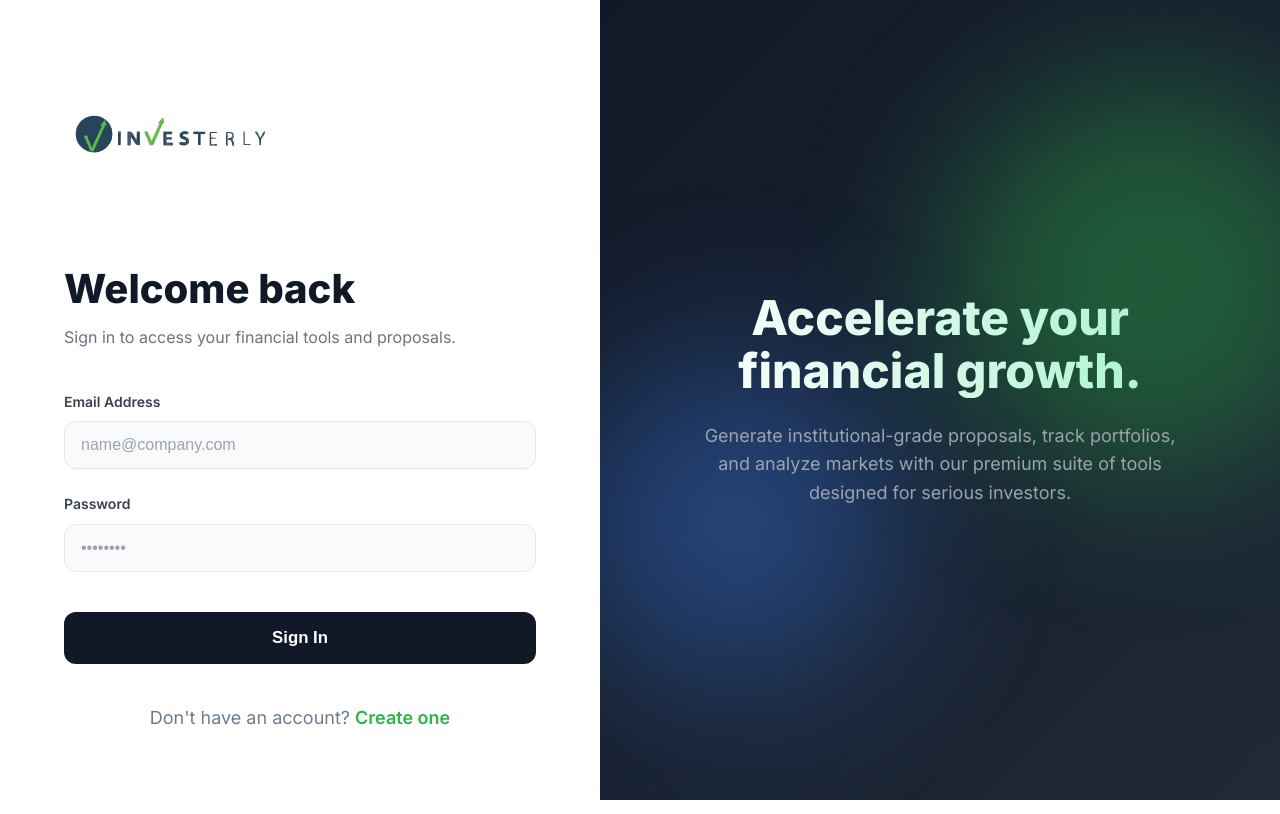
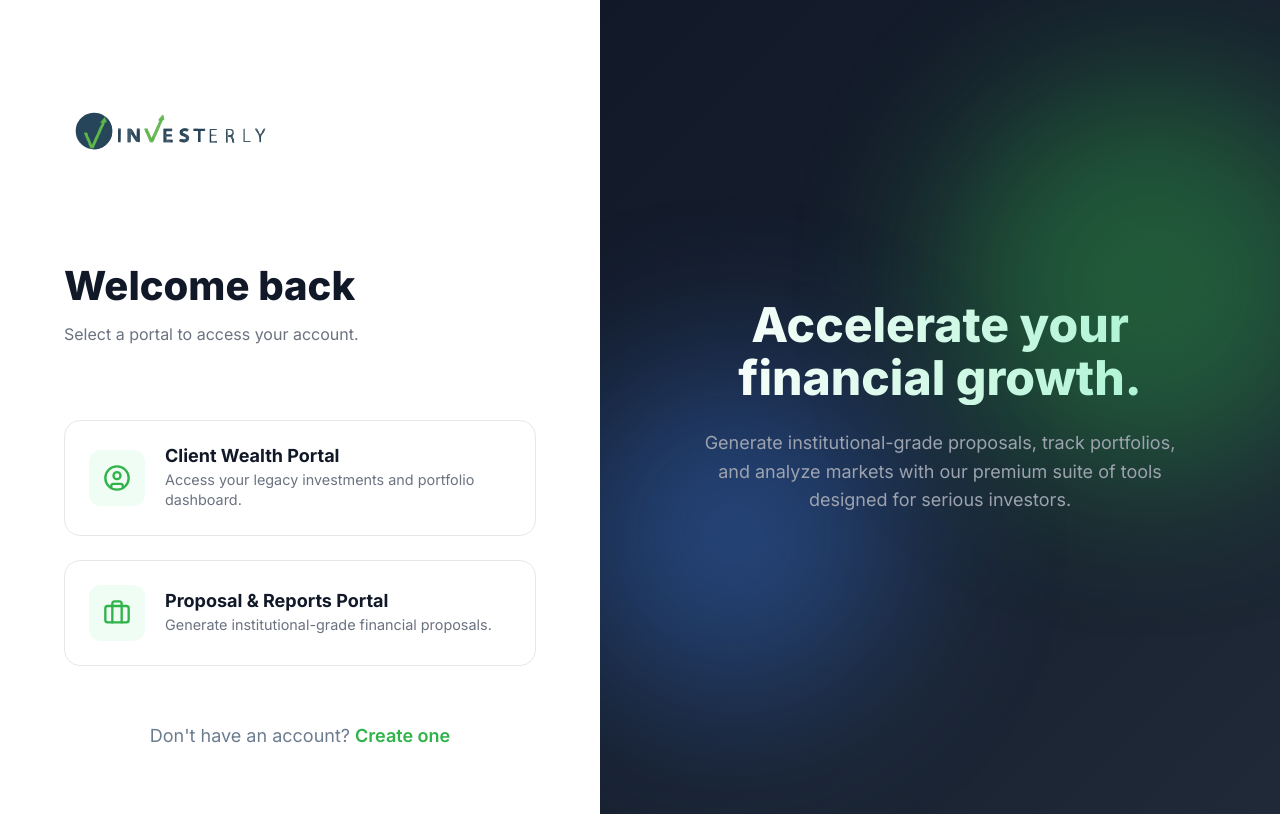
Before and after one commit to Vedd08/investerly, a React (Vite) app in the folder fintech-frontend/: page /login in a window 1280 px wide. Built offline with nearby package versions, Linux system fonts and the light colour scheme.

Commit message:
Implement dual login portal selection screen

```diff
--- a/fintech-frontend/src/pages/Login.jsx
+++ b/fintech-frontend/src/pages/Login.jsx
@@ -1,7 +1,7 @@
 import React, { useState, useContext } from 'react';
 import { useNavigate, Link } from 'react-router-dom';
 import { AuthContext } from '../context/AuthContext';
-import { AlertCircle, Loader2 } from 'lucide-react';
+import { AlertCircle, Loader2, UserCircle, Briefcase, ArrowLeft } from 'lucide-react';
 import logo1 from '../assets/investerly_logo1-removebg-preview (1).svg';
 import logo2 from '../assets/investerly_logo3-removebg-preview.svg';
 import '../styles/login.css';
@@ -11,6 +11,7 @@ const Login = () => {
   const [password, setPassword] = useState('');
   const [error, setError] = useState('');
   const [isSubmitting, setIsSubmitting] = useState(false);
+  const [loginStep, setLoginStep] = useState('select'); // 'select' or 'form'
   const { login } = useContext(AuthContext);
   const navigate = useNavigate();
 
@@ -44,7 +45,9 @@ const Login = () => {
 
         <div className="auth-header">
           <h2 className="auth-title">Welcome back</h2>
-          <p className="auth-subtitle">Sign in to access your financial tools and proposals.</p>
+          <p className="auth-subtitle">
+            {loginStep === 'select' ? 'Select a portal to access your account.' : 'Sign in to access your proposals.'}
+          </p>
         </div>
 
         {error && (
@@ -52,6 +55,44 @@ const Login = () => {
             <AlertCircle size={18} /> {error}
           </div>
         )}
+
+        {loginStep === 'select' ? (
+          <div className="login-selection-container">
+            <div
+              className="login-card"
+              onClick={() => window.location.href = 'https://investerly.in/login.php'}
+            >
+              <div className="login-card-icon">
+                <UserCircle size={28} />
+              </div>
+              <div className="login-card-content">
+                <h3>Client Wealth Portal</h3>
+                <p>Access your legacy investments and portfolio dashboard.</p>
+              </div>
+            </div>
+
+            <div
+              className="login-card"
+              onClick={() => setLoginStep('form')}
+            >
+              <div className="login-card-icon">
+                <Briefcase size={28} />
+              </div>
+              <div className="login-card-content">
+                <h3>Proposal & Reports Portal</h3>
+                <p>Generate institutional-grade financial proposals.</p>
+              </div>
+            </div>
+
+            <div className="auth-footer-premium" style={{ marginTop: '2rem' }}>
+              <p>Don't have an account? <Link to="/register" className="auth-link">Create one</Link></p>
+            </div>
+          </div>
+        ) : (
+          <>
+            <button type="button" className="back-to-options" onClick={() => setLoginStep('select')}>
+              <ArrowLeft size={16} /> Back to options
+            </button>
 
             <form onSubmit={handleSubmit} className="auth-form">
               <div className="input-group-premium">
@@ -86,6 +127,8 @@ const Login = () => {
             <div className="auth-footer-premium">
               <p>Don't have an account? <Link to="/register" className="auth-link">Create one</Link></p>
             </div>
+          </>
+        )}
       </div>
 
       {/* RIGHT SIDE - VISUAL */}
--- a/fintech-frontend/src/styles/login.css
+++ b/fintech-frontend/src/styles/login.css
@@ -261,3 +261,75 @@
     max-width: 450px;
   }
 }
+/* Dual Login Selection Cards */
+.login-selection-container {
+  display: flex;
+  flex-direction: column;
+  gap: 1.5rem;
+  margin-top: 2rem;
+}
+
+.login-card {
+  background: white;
+  border: 1px solid #e5e7eb;
+  border-radius: 16px;
+  padding: 1.5rem;
+  display: flex;
+  align-items: center;
+  gap: 1.25rem;
+  cursor: pointer;
+  transition: all 0.3s cubic-bezier(0.4, 0, 0.2, 1);
+  text-align: left;
+  width: 100%;
+}
+
+.login-card:hover {
+  border-color: #2FB34A;
+  box-shadow: 0 10px 25px -5px rgba(47, 179, 74, 0.15), 0 8px 10px -6px rgba(47, 179, 74, 0.1);
+  transform: translateY(-2px);
+}
+
+.login-card-icon {
+  width: 56px;
+  height: 56px;
+  border-radius: 12px;
+  background: #f0fdf4;
+  color: #2FB34A;
+  display: flex;
+  align-items: center;
+  justify-content: center;
+  flex-shrink: 0;
+}
+
+.login-card-content h3 {
+  font-size: 1.125rem;
+  font-weight: 700;
+  color: #111827;
+  margin: 0 0 0.25rem 0;
+}
+
+.login-card-content p {
+  font-size: 0.9rem;
+  color: #6b7280;
+  margin: 0;
+  line-height: 1.4;
+}
+
+.back-to-options {
+  background: none;
+  border: none;
+  color: #6b7280;
+  display: flex;
+  align-items: center;
+  gap: 0.5rem;
+  font-size: 0.9rem;
+  font-weight: 500;
+  cursor: pointer;
+  padding: 0;
+  margin-bottom: 2rem;
+  transition: color 0.2s;
+}
+
+.back-to-options:hover {
+  color: #111827;
+}
```
Lines whose indentation alone changed are shown as unchanged.
